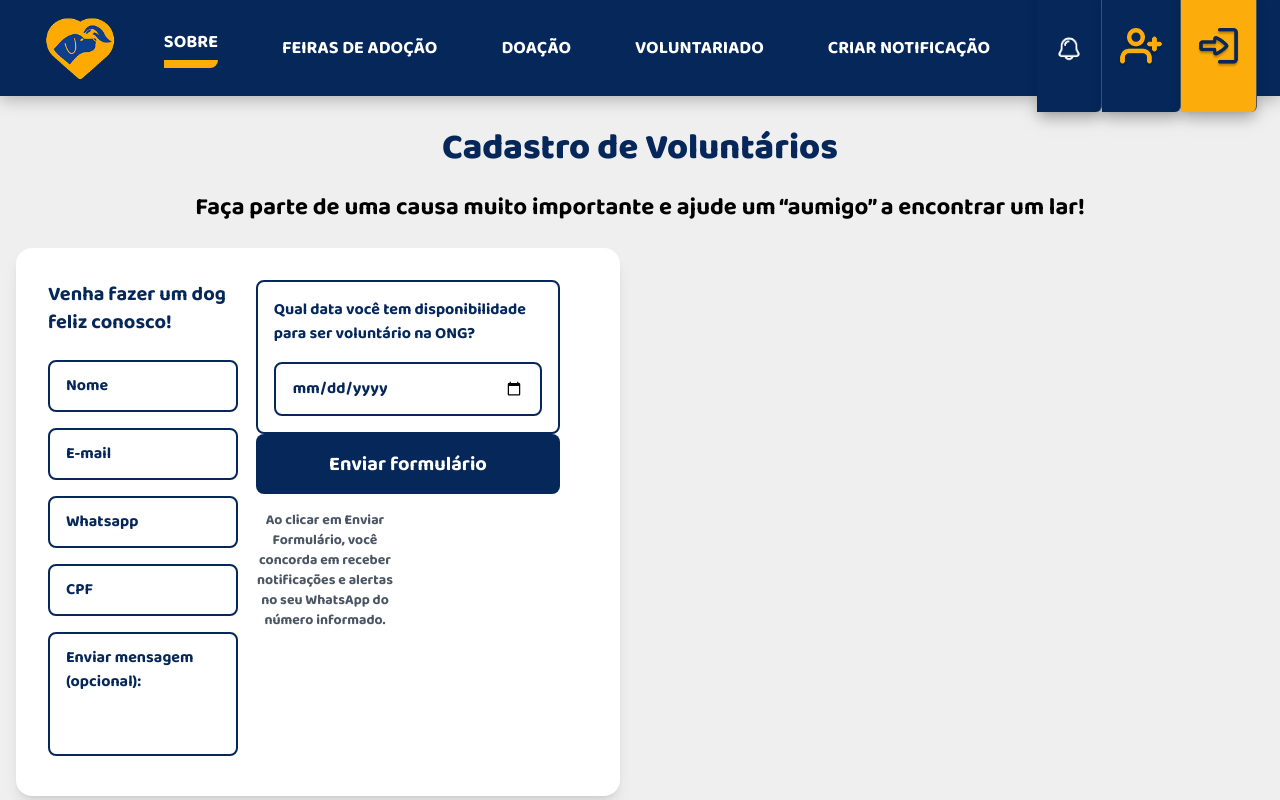
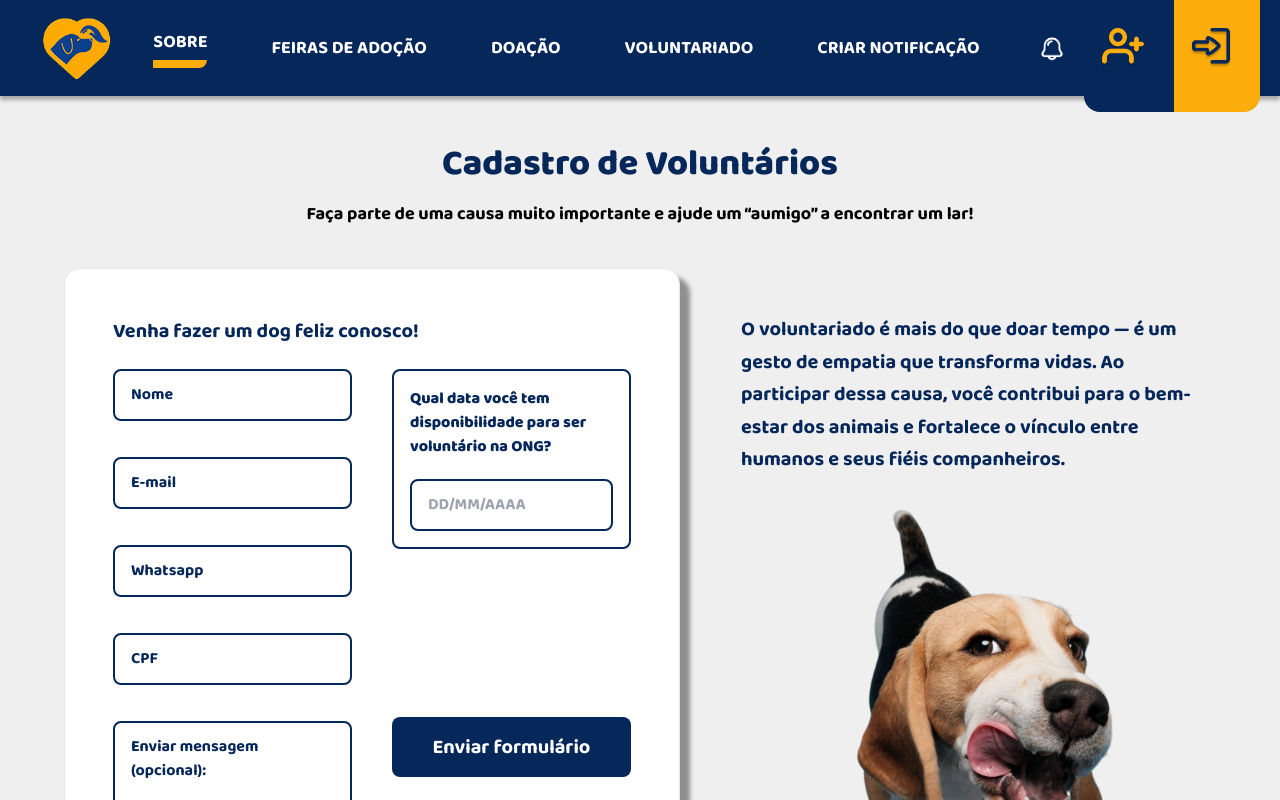
Before and after one commit to Projeto-Extensao-SPTech/front-end, a React (Vite) app: page / in a window 1280 px wide. Shown: the top 800 px of the page. Built offline with nearby package versions, Linux system fonts and the light colour scheme.

Commit message:
formulario finalizado

```diff
--- a/package.json
+++ b/package.json
@@ -10,6 +10,7 @@
     "preview": "vite preview"
   },
   "dependencies": {
+    "flatpickr": "^4.6.13",
     "joi": "^18.0.1",
     "react": "^19.1.1",
     "react-dom": "^19.1.1",
--- a/src/components/NavbarSite.jsx
+++ b/src/components/NavbarSite.jsx
@@ -15,7 +15,7 @@ const NavbarSite = ({ onNavigateToLogin, onNavigateToCadastro }) => {
     }
 
     return (
-        <div className="drop-shadow-[0_4px_8px_rgba(0,0,0,0.25)] relative z-50">
+        <div className="shadow-[0_4px_4px_rgba(0,0,0,0.3)] relative z-50">
             {/* Barra principal da navbar */}
             <div className="flex flex-row justify-around bg-[#052759] text-white items-center h-24">
                 {/* Logo que usa react-scroll Link para rolar até o topo */}
@@ -38,7 +38,6 @@ const NavbarSite = ({ onNavigateToLogin, onNavigateToCadastro }) => {
                 {/* Botões de ação no desktop */}
                 <div className=' hidden lg:flex flex-row items-center h-full mr-0'>
                     <ButtonNav
-                        bgColor="bg-[#052759]"
                         onClick={() => console.log('notificaçao clicada')}
                         isFirst={true}
                     >
@@ -46,15 +45,21 @@ const NavbarSite = ({ onNavigateToLogin, onNavigateToCadastro }) => {
                     </ButtonNav>
                     <ButtonNav
                         bgColor="bg-[#052759]"
+                        rounded='rounded-l-2xl'
+                        up='hover:scale-105'
+                        mouse='hover:shadow-xl'
                         onClick={onNavigateToCadastro}
                     >
-                        <img src="/btn-registrar.png" alt="Registrar" className="h-10 w-auto" />
+                        <img src="/btn-registrar.png" alt="Registrar" className="h-10 w-auto mr-3" />
                     </ButtonNav>
                     <ButtonNav
                         bgColor="bg-[#FCAD0B]"
+                        rounded='rounded-r-2xl'
+                        up='hover:scale-105'
+                        mouse='hover:shadow-xl'
                         onClick={onNavigateToLogin}
                     >
-                        <img src="/btn-logar.png" alt="Login" className="h-10 w-auto" />
+                        <img src="/btn-logar.png" alt="Login" className="h-10 w-auto z-10 mr-3" />
                     </ButtonNav>
                 </div>
 
--- a/src/components/Voluntariados.jsx
+++ b/src/components/Voluntariados.jsx
@@ -1,131 +1,119 @@
-import React, { useState } from 'react'
-import { Link } from 'react-scroll'
+import React, { useEffect } from 'react'
+import flatpickr from 'flatpickr'
+import 'flatpickr/dist/flatpickr.min.css'
+import { Portuguese } from 'flatpickr/dist/l10n/pt.js'
+import Calendario from '../layouts/Calendario'
 
-export default function Voluntariados(props) {
-    const [formData, setFormData] = useState({
-        name: '',
-        email: '',
-        whatsapp: '',
-        cpf: '',
-        message: ''
+export default function Voluntariados() {
+
+    useEffect(() => {
+        flatpickr("#calendario", {
+            locale: Portuguese,
+            dateFormat: "d/m/Y",
+            minDate: "today",
+            disableMobile: true,
         })
-
-
-
-    const handleInputChange = (e) => {
-        const { name, value } = e.target
-        setFormData((s) => ({ ...s, [name]: value }))
-    }
+    }, [])
 
     return (
-        <section id="voluntariados" className="px-4 py-8 w-120 mx-auto">
-            <h1 className="text-4xl font-black mb-6 flex justify-center  text-[#052759]">Cadastro de Voluntários</h1>
-            <h2 className="text-2xl font-bold mb-6 flex justify-center ">Faça parte de uma causa muito importante  e ajude um “aumigo” a encontrar um lar!</h2>
+        <section id="voluntariados" className="py-12 max-w-full">
+            <h1 className="text-4xl font-black mb-4 text-center text-[#052759]">
+                Cadastro de Voluntários
+            </h1>
+            <h2 className="text-lg font-bold mb-10 text-center text-black">
+                Faça parte de uma causa muito importante e ajude um “aumigo” a encontrar um lar!
+            </h2>
 
-            <div className="grid lg:grid-cols-2 gap-10 mb-16">
-                <form className="bg-white rounded-2xl shadow-lg p-8 grid lg:grid-flow-col">
+            <div className="grid lg:grid-cols-2 gap-12 items-center">
 
-                    <div className="space-y-4">
-
-                        <h2 className="text-xl font-bold text-[#052759] mb-6 flex justify-start">
+                <div className="bg-white ml-16 pb-14 p-12 w-full rounded-2xl shadow-[10px_9px_4px_rgba(0,0,0,0.4)] border border-gray-200">
+                    <h2 className="text-xl font-bold text-[#052759] mb-6">
                         Venha fazer um dog feliz conosco!
                     </h2>
 
+                    <div className="grid lg:grid-cols-2 gap-10">
 
-                        <div className="relative">
+                        <div className="flex flex-col gap-5 space-y-4">
                             <input
                                 type="text"
                                 name="name"
                                 placeholder="Nome"
-                                value={formData.name}
-                                onChange={handleInputChange}
-                                className="w-11/12 pl-4 pr-4 py-3 border-2 border-[#052759] rounded-lg focus:border-blue-900 focus:outline-none placeholder-[#052759]"
+                                className="pl-4 pr-4 py-3 border-2 border-[#052759] rounded-lg focus:border-[#FCAD0B] focus:outline-none placeholder-[#052759]"
                             />
-                        </div>
 
-                        <div className="relative">
                             <input
                                 type="email"
                                 name="email"
                                 placeholder="E-mail"
-                                value={formData.email}
-                                onChange={handleInputChange}
-                                className="w-11/12  pl-4 pr-4 py-3 border-2 border-[#052759] rounded-lg focus:border-blue-900 focus:outline-none placeholder-[#052759]"
+                                className="pl-4 pr-4 py-3 border-2 border-[#052759] rounded-lg focus:border-[#FCAD0B] focus:outline-none placeholder-[#052759]"
                             />
-                        </div>
 
-                        <div className="relative">
                             <input
                                 type="tel"
                                 name="whatsapp"
                                 placeholder="Whatsapp"
-                                value={formData.whatsapp}
-                                onChange={handleInputChange}
-                                className="w-11/12 pl-4 pr-4 py-3 border-2 border-[#052759] rounded-lg focus:border-blue-900 focus:outline-none placeholder-[#052759]"
+                                className="pl-4 pr-4 py-3 border-2 border-[#052759] rounded-lg focus:border-[#FCAD0B] focus:outline-none placeholder-[#052759]"
                             />
-                        </div>
 
-                        <div className="relative">
                             <input
                                 type="text"
                                 name="cpf"
                                 placeholder="CPF"
-                                value={formData.cpf}
-                                onChange={handleInputChange}
-                                className="w-11/12 pl-4 pr-4 py-3 border-2 border-[#052759] rounded-lg focus:border-blue-900 focus:outline-none placeholder-[#052759]"
+                                className="pl-4 pr-4 py-3 border-2 border-[#052759] rounded-lg focus:border-[#FCAD0B] focus:outline-none placeholder-[#052759]"
+                            />
+
+                            <textarea
+                                name="message"
+                                placeholder="Enviar mensagem (opcional):"
+                                rows="4"
+                                className="pl-4 pr-4 py-3 border-2 border-[#052759] rounded-lg focus:border-[#FCAD0B] focus:outline-none resize-none placeholder-[#052759]"
                             />
                         </div>
 
-                        <div className="relative">
-                            <textarea
-                                name="message"
-                                placeholder="Enviar mensagem (opcional):"
-                                value={formData.message}
-                                onChange={handleInputChange}
-                                rows="4"
-                                className="w-11/12 pl-4 pr-4 py-3 border-2 border-[#052759] rounded-lg focus:border-blue-900 focus:outline-none resize-none placeholder-[#052759]"
-                            />
-                        </div>
-
-
-                    </div>
-
-                    <div>
-
-                        <div className="w-11/12 rounded-lg p-4 border-2 border-[#052759] text-[#052759]">
-                            <p className='mb-4'>Qual data você tem disponibilidade para ser voluntário na ONG?</p>
+                        <div className="flex flex-col items-center gap-6">
+                            <div className="w-full rounded-lg p-4 border-2 border-[#052759] text-[#052759] mb-36">
+                                <p className="mb-5 font-black text-start">
+                                    Qual data você tem disponibilidade para ser voluntário na ONG?
+                                </p>
                                 <input
-                                type="date"
-                                name="calendar"
-                                placeholder='DD/MM/YY'
-                                className='w-full pl-4 pr-4 py-3 border-2 border-[#052759] text-[#052759] rounded-lg focus:border-blue-900 focus:outline-none resize-none placeholder-[#052759]'
+                                    id="calendario"
+                                    name="calendario"
+                                    placeholder="DD/MM/AAAA"
+                                    className="w-full pl-4 pr-4 py-3 border-2 border-[#052759] text-[#052759] rounded-lg focus:border-[#FCAD0B] focus:outline-none"
                                 />
                             </div>
 
                             <button
                                 type="submit"
-                        className="w-11/12 bg-[#052759] text-xl text-white font-bold py-4 rounded-lg hover:bg-[#023582] transition-colors"
+                                className="w-full bg-[#052759] text-xl text-white font-bold py-4 rounded-lg hover:bg-[#023582] transition-colors"
                             >
                                 Enviar formulário
                             </button>
 
-
-
-
-
-                    <div className="flex items-center justify-center">
-                        <div className="text-center">
-                            <p className="text-sm text-gray-600 text-center mt-4 w-5/12">
-                                Ao clicar em Enviar Formulário, você concorda em receber notificações e alertas no seu WhatsApp do número informado.
+                            <p className="text-sm text-[#052759] text-start italic w-12/12">
+                                Ao clicar em Enviar Formulário, você concorda em receber notificações e alertas no seu número cadastrado por Whatsapp, conforme preenchido no ato de Voluntariado.
                             </p>
-                        </div></div>
+                        </div>
 
                     </div>
-
-
-                </form>
                 </div>
 
+                <div className="flex flex-col items-center text-start space-y-4">
+                    <p className="text-xl w-9/12 font-bold text-[#052759] leading-relaxed mt-10">
+                        O voluntariado é mais do que doar tempo — é um gesto de empatia que transforma vidas.
+                        Ao participar dessa causa, você contribui para o bem-estar dos animais e fortalece
+                        o vínculo entre humanos e seus fiéis companheiros.
+                    </p>
+                    <div className="w-full flex justify-center">
+                        <img
+                            src="../../public/photos/pet-voluntariado.png"
+                            alt="Cachorro voluntariado"
+                            className="w-96"
+                        />
+                    </div>
+                </div>
+            </div>
+            < Calendario />
         </section>
     )
 }
--- a/src/layouts/ButtonNav.jsx
+++ b/src/layouts/ButtonNav.jsx
@@ -1,6 +1,7 @@
 import React from 'react'
 
-const ButtonNav = ({ children, bgColor, onClick, type = 'button', isFirst = false }) => {
+const ButtonNav = ({ children, bgColor, onClick, type = 'button',
+    isFirst = false , rounded= 'none', shadow, up,mouse}) => {
     return (
         <button
             type={type} // Tipo do botão, padrão 'button'
@@ -10,15 +11,14 @@ const ButtonNav = ({ children, bgColor, onClick, type = 'button', isFirst = fals
                 cursor-pointer       // Cursor muda para pointer ao passar o mouse
                 px-4                 // Espaçamento horizontal interno
                 ${bgColor}           // Cor de fundo passada via prop
-                shadow-lg            // Sombra padrão
-                hover:shadow-xl      // Sombra maior ao passar o mouse
-                hover:scale-105      // Leve aumento de escala no hover
+                ${shadow}            // Sombra padrão
+                ${mouse}      // Sombra maior ao passar o mouse
+                ${up}      // Leve aumento de escala no hover
                 transition-all       // Transições suaves para todas propriedades
                 duration-300         // Duração da transição em milissegundos
                 ease-in-out          // Curva de transição suave
                 flex items-center justify-center // Centraliza conteúdo com flexbox
-                border-r border-gray-600 // Borda direita para separação visual
-                rounded-br-md        // Arredondamento no canto inferior direito
+                ${rounded}     // Arredondamento feito por props passados no NavbarSite.jsx
             `}
         >
             {children} {/* Conteúdo interno do botão, geralmente um ícone ou texto */}
--- /dev/null
+++ b/src/layouts/Calendario.jsx
@@ -0,0 +1,67 @@
+export default function Calendario() {
+
+    return (
+        // Estilização da bilbioteca flatpickr para o calendário
+        // TODO: estudar melhor a forma de utilizar a biblioteca para melhorias
+        <style>
+            {`
+                .flatpickr-calendar {
+                    background-color: #EFEFEF;
+                    border-radius: 12px;
+                    box-shadow: 0 4px 12px rgba(0, 0, 0, 0.15);
+                    border: 2px solid #052759;
+                }
+
+                .flatpickr-day{
+                    color: #052759;
+                    font-weight: 600;
+                }
+
+                .flatpicker-day:hover {
+                    background: #FCAD0B;
+                    color: white;
+                    border: 2px solid #FCAD0B;
+                }
+
+                .flatpickr-day.selected {
+                    background: #052759;
+                    color: white;
+                }
+
+                .flatpickr-day.selected:hover {
+                    background: #FCAD0B;
+                    color: white;
+                    border: 2px solid #FCAD0B;
+                }
+
+                .flatpickr-day.today {
+                    border: 2px solid #052759;
+                    color: #052759;
+                }
+
+                .flatpickr-day.today.selected {
+                    background: #052759;
+                    color: white;
+                }
+
+                .flatpickr-day.today:hover {
+                    background: #FCAD0B;
+                    color: white;
+                    border: 2px solid #FCAD0B;
+                }
+
+                .flatpickr-months .flatpickr-month {
+                    color: #052759;
+                    font-weight: 800;
+                }
+
+                span.flatpickr-weekday {
+                    color: #052759;
+                    font-weight: 800;
+                }
+
+                `}
+        </style>
+    )
+
+}
```
Also changed, not shown: src/index.css (+8 -4 lines), public/photos/pet-voluntariado.png (added). Lines whose indentation alone changed are shown as unchanged.
